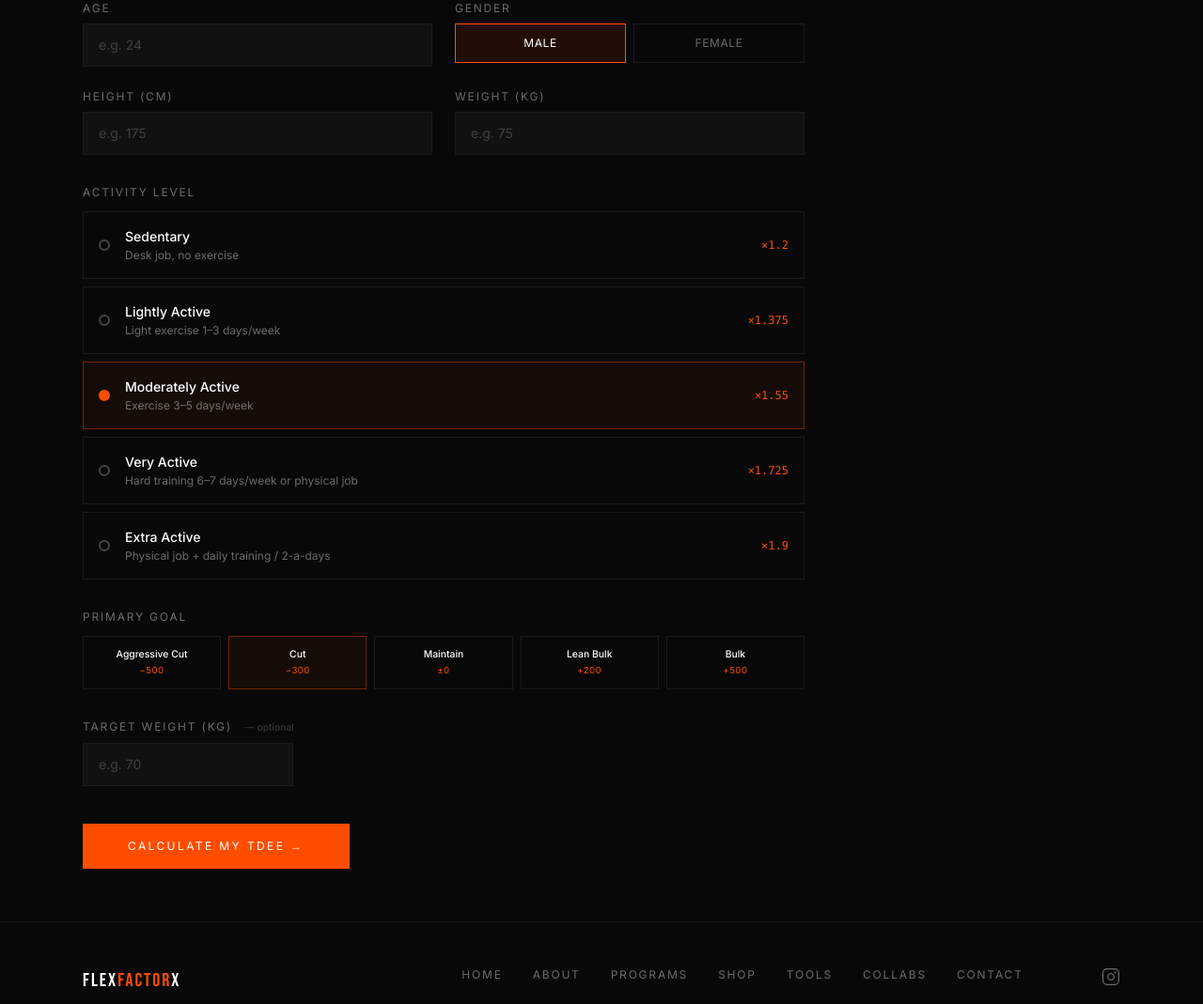
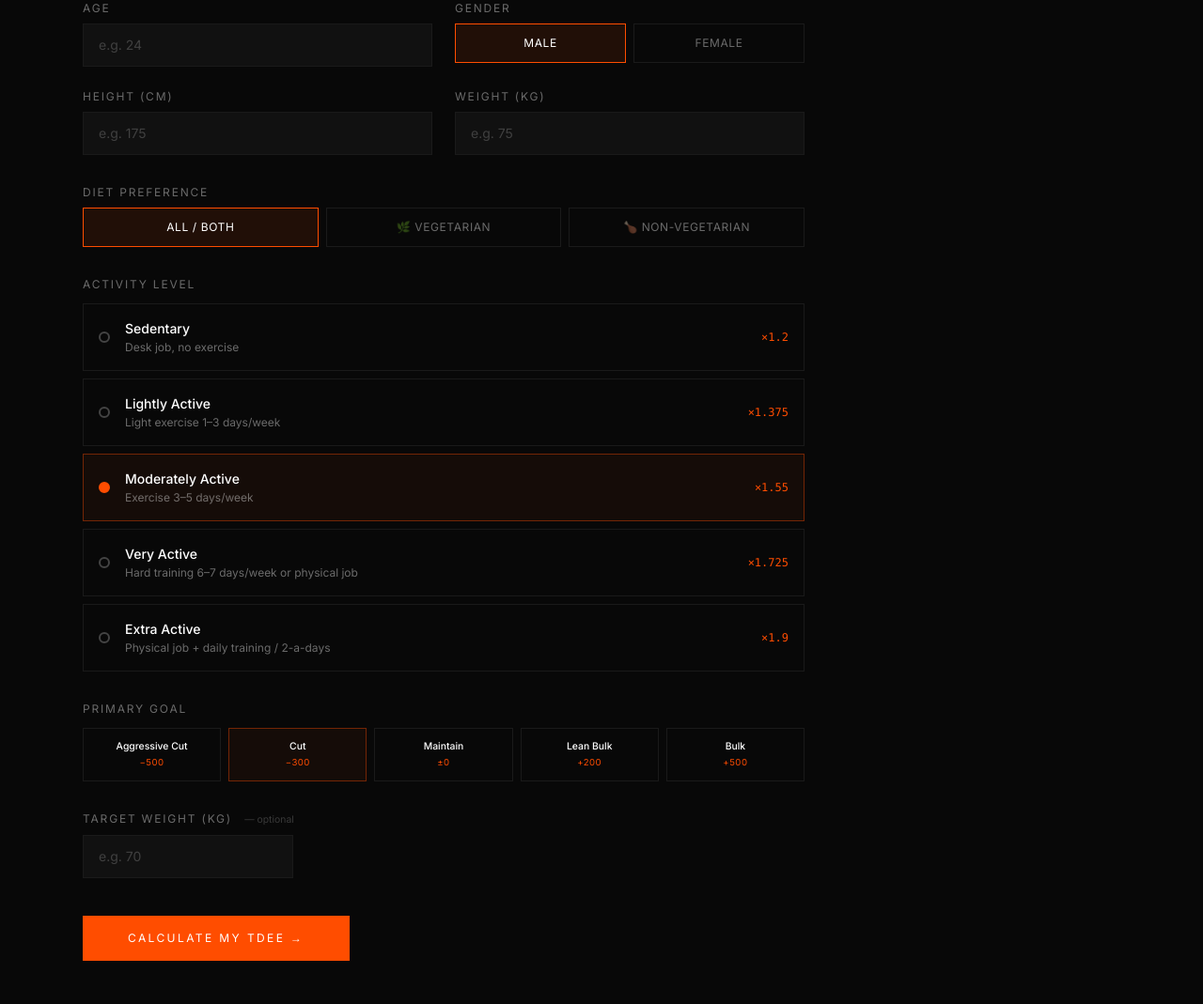
Before and after one commit to SubhamIO/flexfactorx, a Flask app: page /tools in a window 1280 px wide. Shown: the part 460-1529 px from the top of the page at 94% size. Run offline with Flask 3, Linux system fonts and the light colour scheme; some libraries are stand-ins or nearby versions.

Commit message:
TDEE form: add Veg / Non-Veg diet preference radio
- New 3-option radio (All/Both, 🌿 Vegetarian, 🍗 Non-Vegetarian) in TDEE
  form between Height/Weight and Activity Level, styled same as Gender
- tdeeCalc() reads the radio, updates settings.diet_pref + food modal filter
  so all three surfaces stay in sync after calculating
- applyTdietPref() pre-selects the saved preference on page load so returning
  users see their choice reflected immediately in the TDEE form

Co-Authored-By: Claude Sonnet 4.6 <noreply@anthropic.com>

```diff
--- a/templates/tools.html
+++ b/templates/tools.html
@@ -75,6 +75,24 @@
       </div>
 
       <div class="mb-8">
+        <p class="text-xs tracking-[0.15em] uppercase text-white/40 mb-2">Diet Preference</p>
+        <div class="grid grid-cols-3 gap-2">
+          <label>
+            <input type="radio" name="t-diet" value="all" class="sr-only" checked>
+            <div class="t-diet-opt cursor-pointer border border-accent bg-accent/10 text-white text-xs tracking-wider uppercase text-center py-3">All / Both</div>
+          </label>
+          <label>
+            <input type="radio" name="t-diet" value="veg" class="sr-only">
+            <div class="t-diet-opt cursor-pointer border border-[#1a1a1a] text-white/40 text-xs tracking-wider uppercase text-center py-3">🌿 Vegetarian</div>
+          </label>
+          <label>
+            <input type="radio" name="t-diet" value="nonveg" class="sr-only">
+            <div class="t-diet-opt cursor-pointer border border-[#1a1a1a] text-white/40 text-xs tracking-wider uppercase text-center py-3">🍗 Non-Vegetarian</div>
+          </label>
+        </div>
+      </div>
+
+      <div class="mb-8">
         <p class="text-xs tracking-[0.15em] uppercase text-white/40 mb-3">Activity Level</p>
         <div class="space-y-2">
           {% for val, label, desc, mult in [
@@ -1047,6 +1065,28 @@ document.querySelectorAll('input[name="t-gender"]').forEach(function(r){
     o.classList.remove('border-[#1a1a1a]','text-white/40');
   });
 });
+document.querySelectorAll('input[name="t-diet"]').forEach(function(r){
+  r.addEventListener('change', function(){
+    document.querySelectorAll('.t-diet-opt').forEach(function(d){
+      d.classList.remove('border-accent','bg-accent/10','text-white');
+      d.classList.add('border-[#1a1a1a]','text-white/40');
+    });
+    var o = this.closest('label').querySelector('.t-diet-opt');
+    o.classList.add('border-accent','bg-accent/10','text-white');
+    o.classList.remove('border-[#1a1a1a]','text-white/40');
+  });
+});
+function applyTdietPref(pref){
+  var el = document.querySelector('input[name="t-diet"][value="'+pref+'"]');
+  if(!el) return;
+  el.checked = true;
+  document.querySelectorAll('.t-diet-opt').forEach(function(d){
+    d.classList.remove('border-accent','bg-accent/10','text-white');
+    d.classList.add('border-[#1a1a1a]','text-white/40');
+  });
+  var o = el.closest('label').querySelector('.t-diet-opt');
+  if(o){ o.classList.add('border-accent','bg-accent/10','text-white'); o.classList.remove('border-[#1a1a1a]','text-white/40'); }
+}
 document.querySelectorAll('input[name="t-activity"]').forEach(function(r){
   r.addEventListener('change', function(){
     document.querySelectorAll('.t-act-lbl').forEach(function(l){
@@ -1092,7 +1132,12 @@ window.tdeeCalc = function(){
   var carbG   = Math.round(cCal/4);
   var delta   = goalCal-tdee;
   var wklyKg  = (delta*7)/7700;
-  var pref    = settings.diet_pref || 'all';
+  var dietEl  = document.querySelector('input[name="t-diet"]:checked');
+  var pref    = dietEl ? dietEl.value : (settings.diet_pref || 'all');
+  // Persist selection across tools so food modal and tracker match
+  settings.diet_pref = pref;
+  foodPref = pref;
+  setFoodFilter(pref);
 
   setText('r-bmr',  bmr.toLocaleString());
   setText('r-tdee', tdee.toLocaleString());
@@ -1561,6 +1606,7 @@ async function initTracker(){
   }
   foodPref = settings.diet_pref || 'all';
   setFoodFilter(foodPref);
+  applyTdietPref(foodPref);
   filterFoods('');
   renderTracker();
   if(!IS_LOGGED_IN && !localStorage.getItem('ffx_settings') && !localStorage.getItem('ffx_goal_cal')){
```
